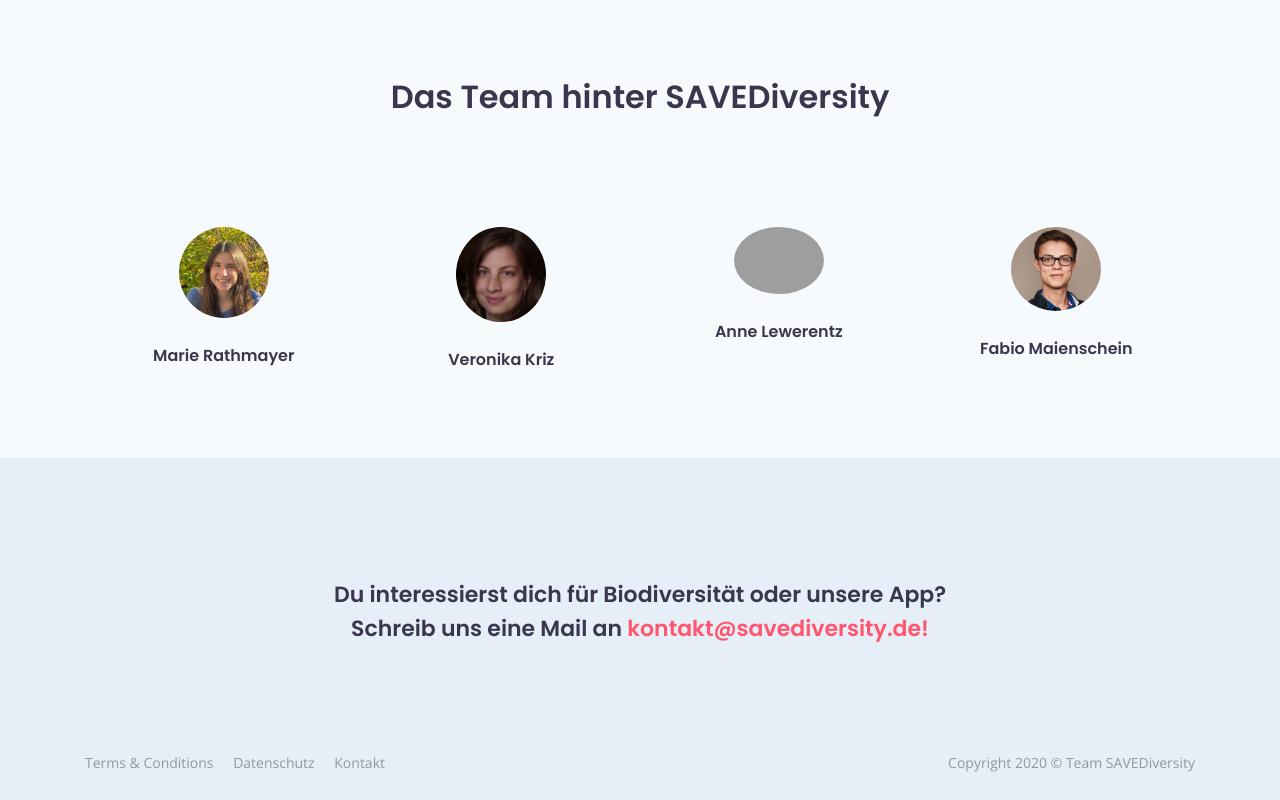
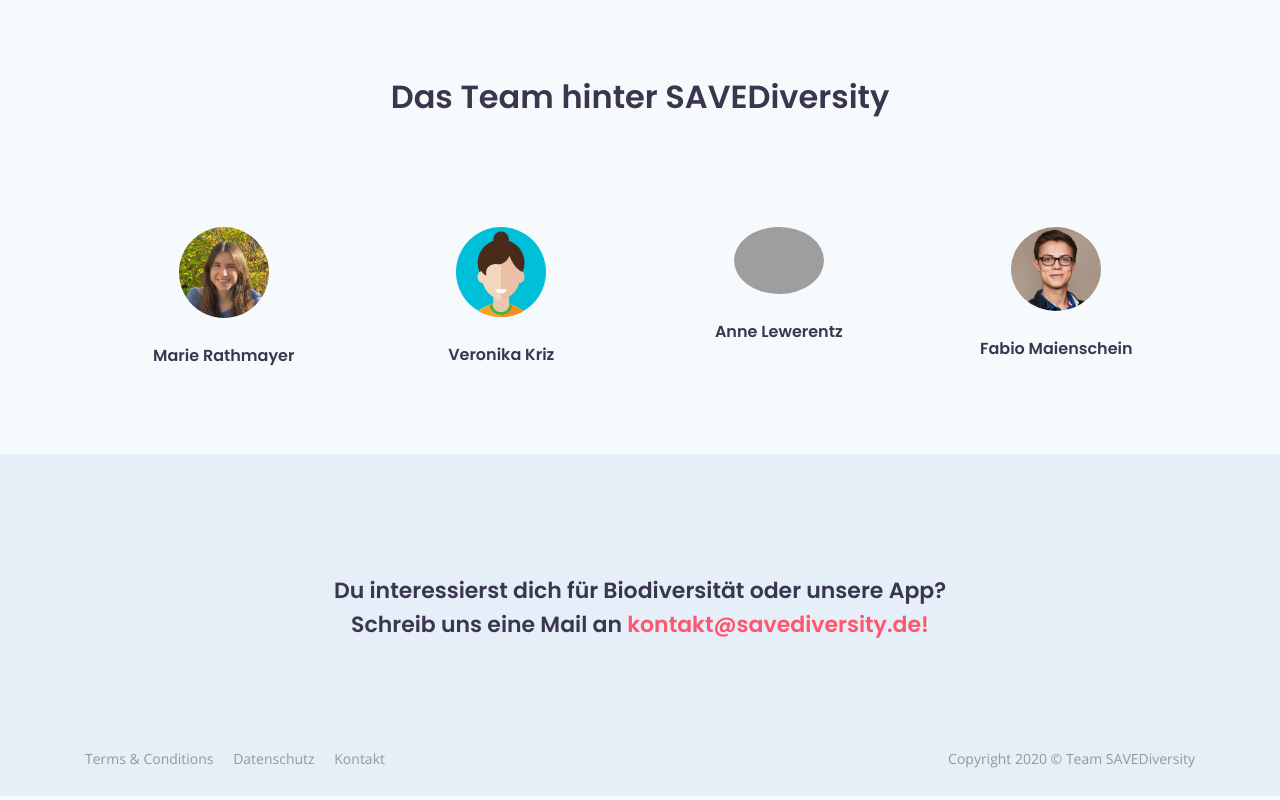
Before and after one commit to FabioMai/biodiversitaet, a plain HTML site: page index.html in a window 1280 px wide. Shown: the part 2262-3062 px from the top of the page. Drawn offline with nearby package versions, Linux system fonts and the light colour scheme; grey boxes are pictures that could not be loaded.

Commit message:
Avatar for Veronika

```diff
--- a/index.html
+++ b/index.html
@@ -198,7 +198,7 @@
                 <div class="name">Marie Rathmayer</div>
               </div>
               <div class="card">
-                <img src="images/team-veronika.png" alt="alternative" />
+                <img src="images/team-member.svg" alt="alternative" />
                 <div class="name">Veronika Kriz</div>
               </div>
               <div class="card">
```
Also changed, not shown: images/team-member.svg (added), images/team-veronika.png (deleted).
